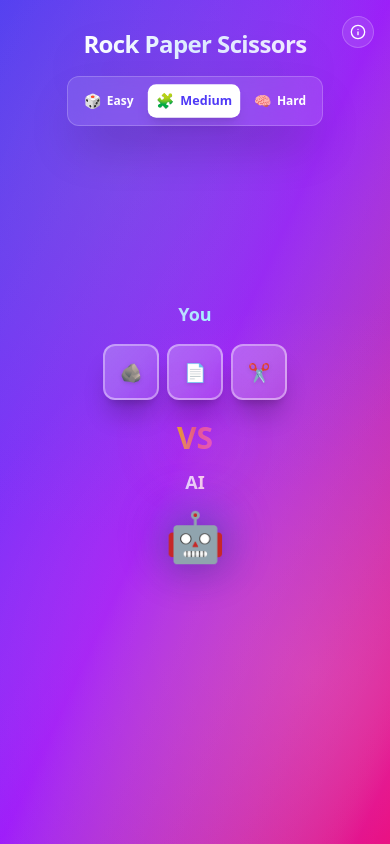
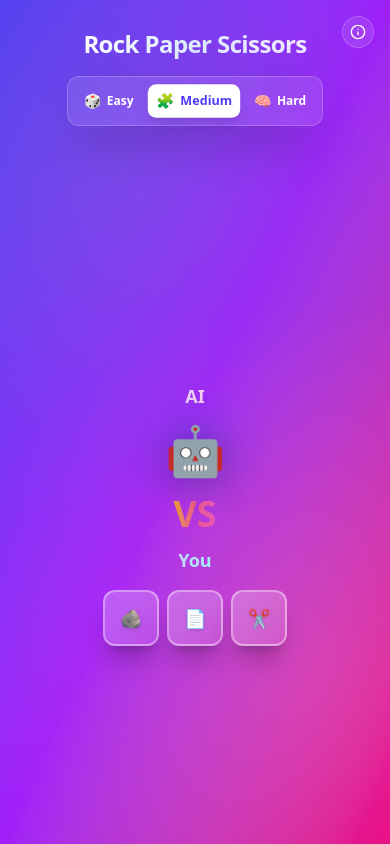
Before and after one commit to aniisabihi/rock-paper-scissors-ai, a Next.js app: page / in a window 390 px wide. Built offline with nearby package versions, Linux system fonts and the light colour scheme.

Commit message:
refactor: Rearrange components in GameArea and removed turbopack

```diff
--- a/components/game-area/VSDivider.tsx
+++ b/components/game-area/VSDivider.tsx
@@ -2,8 +2,8 @@ import type { FC } from 'react';
 
 const VSDivider: FC = () => {
   return (
-    <div className="flex justify-center order-2 md:order-2 relative">
-      <div className="text-3xl md:text-5xl lg:text-6xl font-black bg-gradient-to-r from-yellow-400 via-red-400 to-pink-400 text-transparent bg-clip-text animate-pulse">
+    <div className="flex justify-center relative">
+      <div className="text-4xl md:text-5xl lg:text-6xl font-black bg-gradient-to-r from-yellow-400 via-red-400 to-pink-400 text-transparent bg-clip-text animate-pulse">
         VS
       </div>
       <div className="absolute inset-0 bg-gradient-to-r from-yellow-400/20 via-red-400/20 to-pink-400/20 rounded-full blur-xl scale-150 animate-pulse" />
--- a/components/game-area/ai-section/index.tsx
+++ b/components/game-area/ai-section/index.tsx
@@ -40,10 +40,7 @@ const AISection: FC<AISectionProps> = ({
   };
 
   return (
-    <section
-      className="flex flex-col items-center gap-2 w-full relative order-3 md:order-3 group"
-      aria-label="AI opponent"
-    >
+    <section className="flex flex-col items-center gap-2 w-full relative group" aria-label="AI opponent">
       <div className="text-center space-y-1">
         <h2 className="text-lg md:text-xl font-bold bg-gradient-to-r from-purple-200 to-pink-200 bg-clip-text text-transparent">
           AI
--- a/components/game-area/index.tsx
+++ b/components/game-area/index.tsx
@@ -31,10 +31,8 @@ const GameArea: FC<GameAreaProps> = ({
   isLoading = false,
 }) => {
   return (
-    <section className="w-full max-w-5xl mx-auto mt-8 md:mt-10 px-3 relative z-10" aria-label="Game area">
-      <div className="flex flex-col md:grid md:grid-cols-3 items-center gap-3 md:gap-4 lg:gap-6">
-        <PlayerSection onPlayerChoice={onPlayerChoice} />
-        <VSDivider />
+    <section className="w-full max-w-5xl mx-auto mt-50 md:mt-10 px-3 relative z-10" aria-label="Game area">
+      <div className="flex flex-col md:grid grid-cols-3 items-center gap-3 md:gap-4 lg:gap-6">
         <AISection
           difficulty={difficulty}
           aiPrediction={aiPrediction}
@@ -44,6 +42,8 @@ const GameArea: FC<GameAreaProps> = ({
           adaptiveAI={adaptiveAI}
           isLoading={isLoading}
         />
+        <VSDivider />
+        <PlayerSection onPlayerChoice={onPlayerChoice} />
       </div>
     </section>
   );
--- a/components/game-area/player-section/index.tsx
+++ b/components/game-area/player-section/index.tsx
@@ -10,7 +10,7 @@ interface PlayerSectionProps {
 
 const PlayerSection: FC<PlayerSectionProps> = ({ onPlayerChoice }) => {
   return (
-    <section className="flex flex-col items-center gap-2 w-full order-1 md:order-1 group" aria-label="Player controls">
+    <section className="flex flex-col items-center gap-2 w-full group" aria-label="Player controls">
       <div className="text-center space-y-1">
         <h2 className="text-lg md:text-xl font-bold bg-gradient-to-r from-blue-200 to-cyan-200 bg-clip-text text-transparent">
           You
--- a/package.json
+++ b/package.json
@@ -3,7 +3,7 @@
   "version": "0.1.0",
   "private": true,
   "scripts": {
-    "dev": "next dev --turbopack",
+    "dev": "next dev",
     "build": "next build",
     "start": "next start",
     "lint": "next lint",
```
